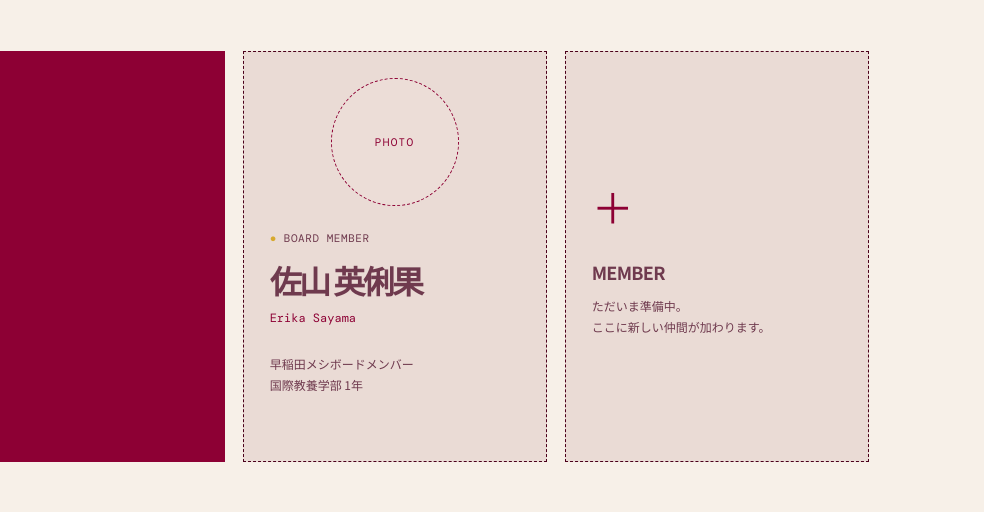
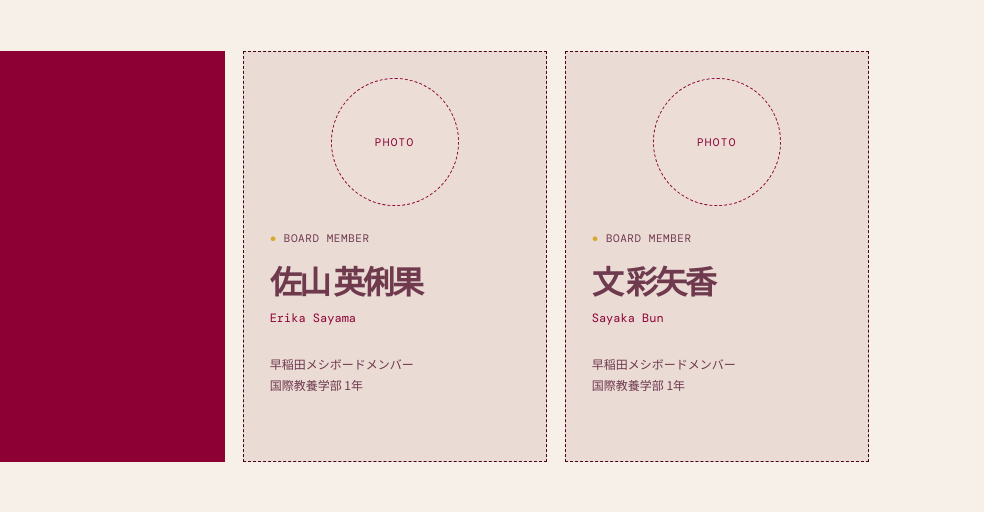
Before and after one commit to ks17-tani/wasedameshi, a plain HTML site: page index.html in a window 1280 px wide. Shown: the part 3782-4294 px from the top of the page, 296-1280 px from the left. Drawn offline with nearby package versions, Linux system fonts and the light colour scheme.

Commit message:
Add Sayaka Bun to the team

```diff
--- a/index.html
+++ b/index.html
@@ -98,7 +98,7 @@
             <p class="bio">早稲田メシ初代代表<br />国際教養学部 1年</p>
           </article>
           <article class="member-card pending member-profile"><div class="member-photo photo-placeholder"><span>PHOTO</span></div><span class="role">BOARD MEMBER</span><h3>佐山 英俐果</h3><p class="roman">Erika Sayama</p><p>早稲田メシボードメンバー<br />国際教養学部 1年</p></article>
-          <article class="member-card pending"><div class="plus">＋</div><h3>MEMBER</h3><p>ただいま準備中。<br />ここに新しい仲間が加わります。</p></article>
+          <article class="member-card pending member-profile"><div class="member-photo photo-placeholder"><span>PHOTO</span></div><span class="role">BOARD MEMBER</span><h3>文 彩矢香</h3><p class="roman">Sayaka Bun</p><p>早稲田メシボードメンバー<br />国際教養学部 1年</p></article>
         </div>
       </section>
 
```
